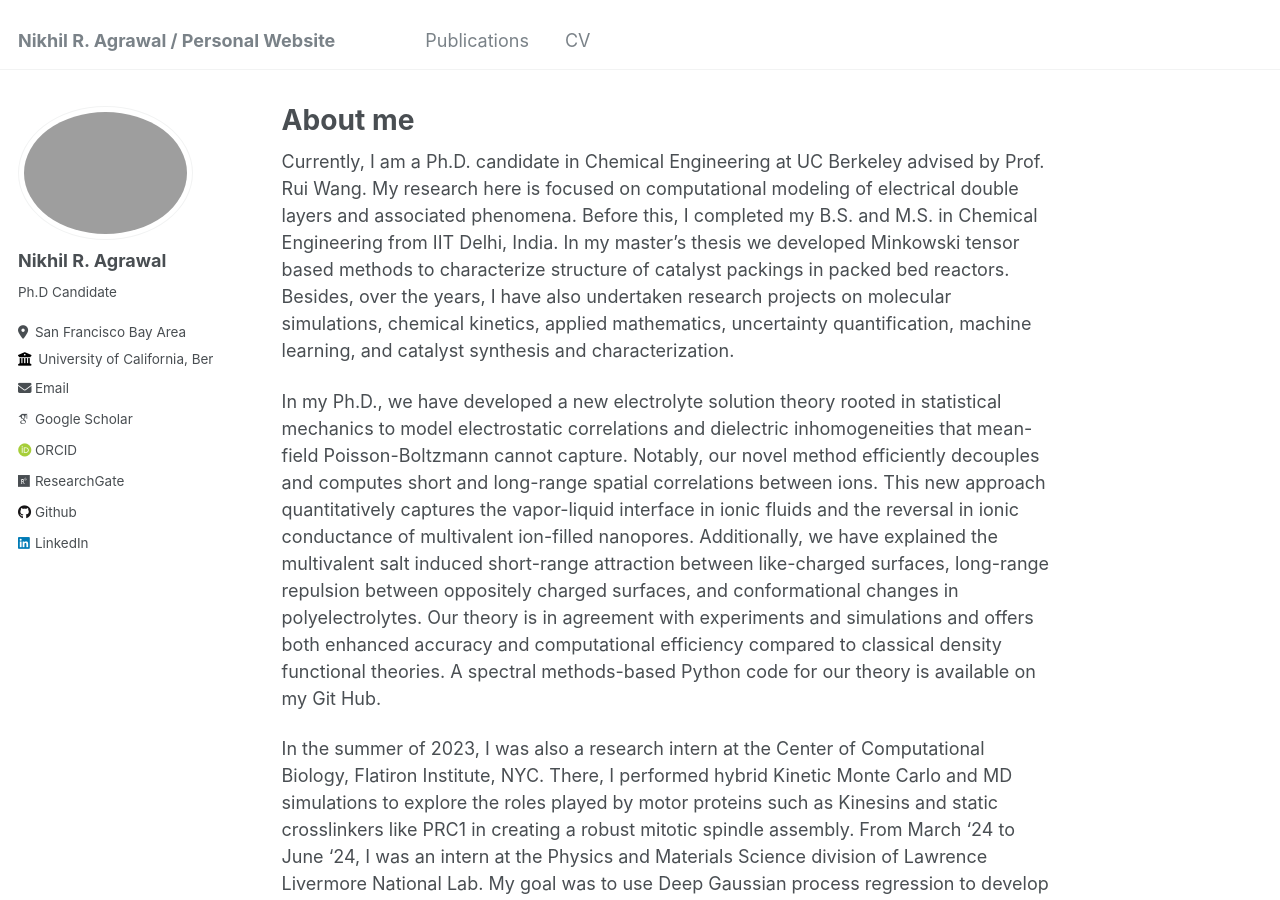
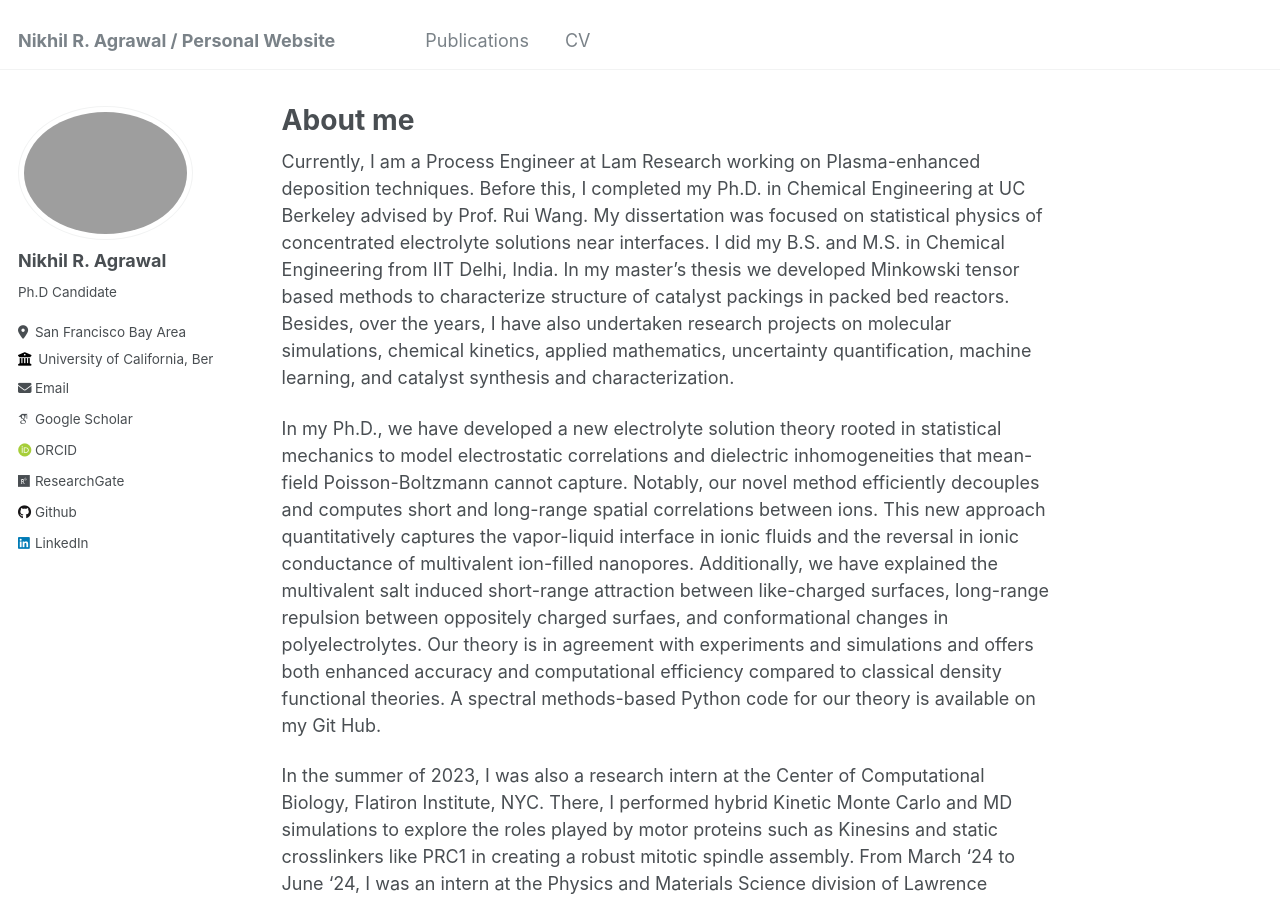
Before and after one commit to nikhil0165/nikhil0165.github.io, a Jekyll site: the page built from _pages/about.md, in a window 1280 px wide and 900 px high. Built offline with Jekyll 4.4.1, drawn with Linux system fonts in a browser that asks for light colours; some web fonts are replaced.

Commit message:
Update Lam

```diff
--- a/_pages/about.md
+++ b/_pages/about.md
@@ -7,12 +7,11 @@ redirect_from:
   - /about.html
 ---
 
-Currently, I am a Ph.D. candidate in Chemical Engineering at UC Berkeley advised by Prof. Rui Wang. My research here is focused on computational modeling of electrical double layers and associated phenomena.
-Before this, I completed my B.S. and M.S. in Chemical Engineering from IIT Delhi, India. In my master's thesis we developed Minkowski tensor based methods to characterize structure of catalyst packings in packed bed reactors. Besides, over the years, I have also undertaken research projects on molecular simulations, chemical kinetics, applied mathematics, uncertainty quantification, machine learning, and catalyst synthesis and characterization.
+Currently, I am a Process Engineer at Lam Research working on Plasma-enhanced deposition techniques. Before this, I completed my Ph.D. in Chemical Engineering at UC Berkeley advised by Prof. Rui Wang. My dissertation was focused on statistical physics of concentrated electrolyte solutions near interfaces. I did my B.S. and M.S. in Chemical Engineering from IIT Delhi, India. In my master's thesis we developed Minkowski tensor based methods to characterize structure of catalyst packings in packed bed reactors. Besides, over the years, I have also undertaken research projects on molecular simulations, chemical kinetics, applied mathematics, uncertainty quantification, machine learning, and catalyst synthesis and characterization.
 
 In my Ph.D., we have developed a new electrolyte solution theory rooted in statistical mechanics to model electrostatic correlations and dielectric inhomogeneities that mean-field Poisson-Boltzmann cannot capture.
 Notably, our novel method efficiently decouples and computes short and long-range spatial correlations between ions. This new approach quantitatively captures the vapor-liquid interface in ionic fluids and the reversal in ionic conductance of multivalent ion-filled nanopores.
-Additionally, we have explained the multivalent salt induced short-range attraction between like-charged surfaces, long-range repulsion between oppositely charged surfaces, and conformational changes in polyelectrolytes. Our theory is in agreement with experiments and simulations and offers both enhanced accuracy and computational efficiency compared to classical density functional theories. A spectral methods-based Python code for our theory is available on my Git Hub.
+Additionally, we have explained the multivalent salt induced short-range attraction between like-charged surfaces, long-range repulsion between oppositely charged surfaes, and conformational changes in polyelectrolytes. Our theory is in agreement with experiments and simulations and offers both enhanced accuracy and computational efficiency compared to classical density functional theories. A spectral methods-based Python code for our theory is available on my Git Hub.
 
 In the summer of 2023, I was also a research intern at the Center of Computational Biology, Flatiron Institute, NYC. There, I performed hybrid Kinetic Monte Carlo and MD simulations to explore the roles played by motor proteins such as Kinesins and static crosslinkers like PRC1 in creating a robust mitotic spindle assembly.
 From March '24 to June '24, I was an intern at the Physics and Materials Science division of Lawrence Livermore National Lab.
```
